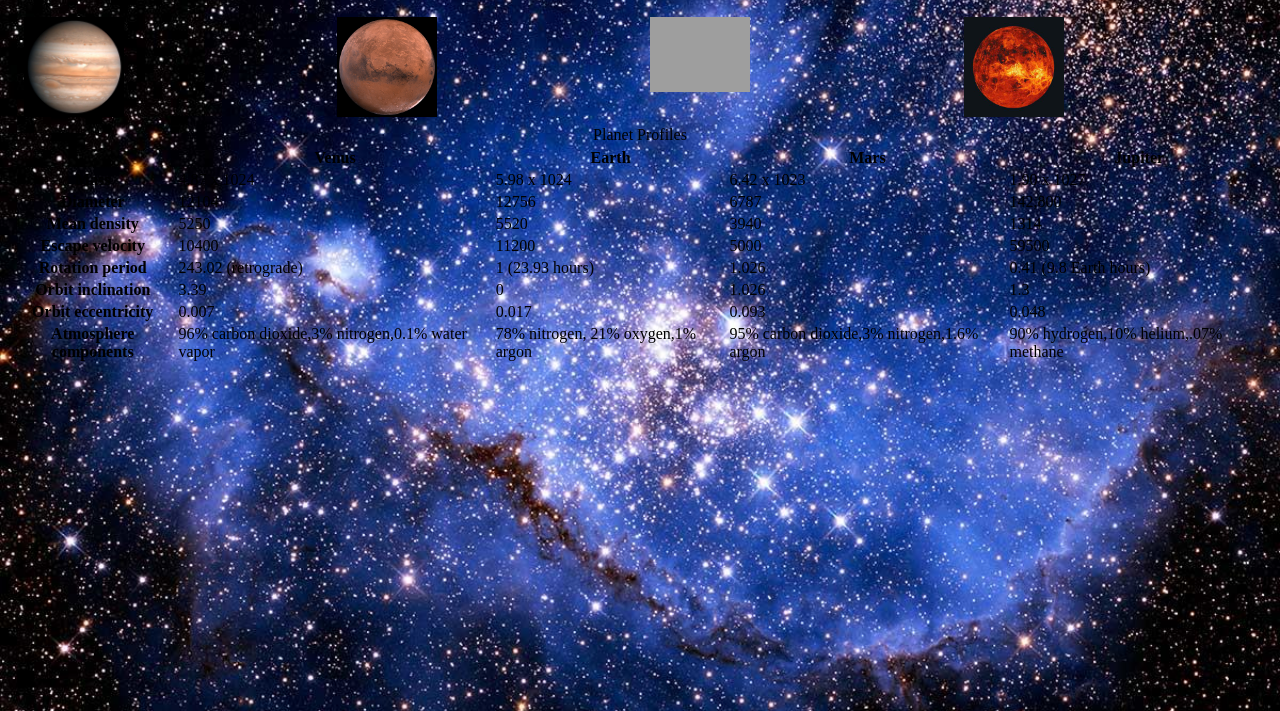
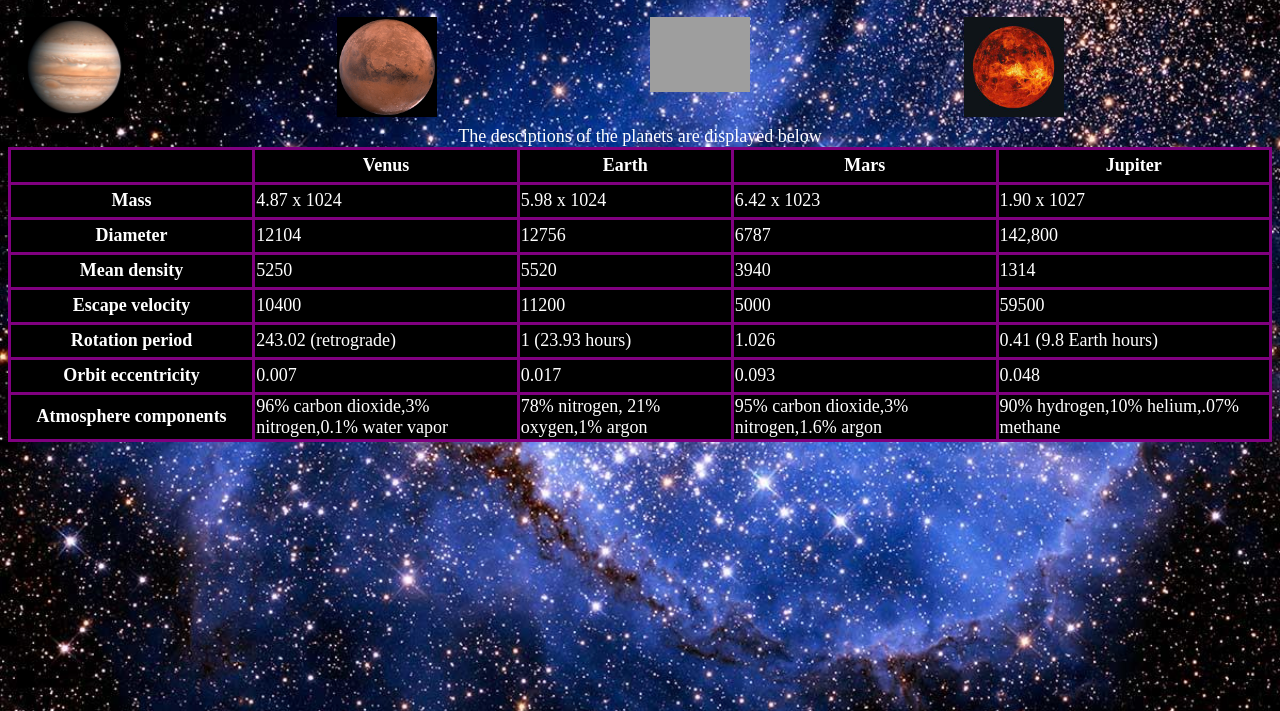
Before and after one commit to bolortuya/lab-5, a plain HTML site: page index.html in a window 1280 px wide. Shown: the part 89-800 px from the top of the page. Drawn offline with Linux system fonts and the light colour scheme; grey boxes are pictures that could not be loaded; files whose address does not match are found by name.

Commit message:
finished table

```diff
--- a/index.html
+++ b/index.html
@@ -23,7 +23,7 @@
 <section>
   <table style="width:100%">
     <tr>
-      <caption>Planet Profiles</caption>
+      <caption> The desciptions of the planets are displayed below</caption>
       <th> </th>
       <th> Venus </th>
       <th> Earth </th>
@@ -66,13 +66,6 @@
       <td>0.41 (9.8 Earth hours)</td>
     </tr>
     <tr>
-      <th>Orbit inclination</th>
-      <td>3.39</td>
-      <td>0</td>
-      <td>1.026</td>
-      <td>1.3</td>
-    </tr>
-    <tr>
       <th>Orbit eccentricity</th>
       <td>0.007</td>
       <td>0.017</td>
--- a/style.css
+++ b/style.css
@@ -1,6 +1,6 @@
 
 h1 {
-  color: yellow;
+  color: white;
   text-align: center;
   font-size: 40px;
   font-family: oblique;
@@ -14,3 +14,19 @@ html{
   width: 24%;
   padding: 5px;
 }
+table, th, td{
+  border: 3px solid purple;
+  position: relative;
+  color: white;
+  font-size: 18px;
+  background-color:black;
+  border-collapse: collapse;
+  height: 30px;
+  width: 40px;
+}
+caption{
+  font-size: 18px;
+  color: white;
+  text-align: center
+
+}
```
